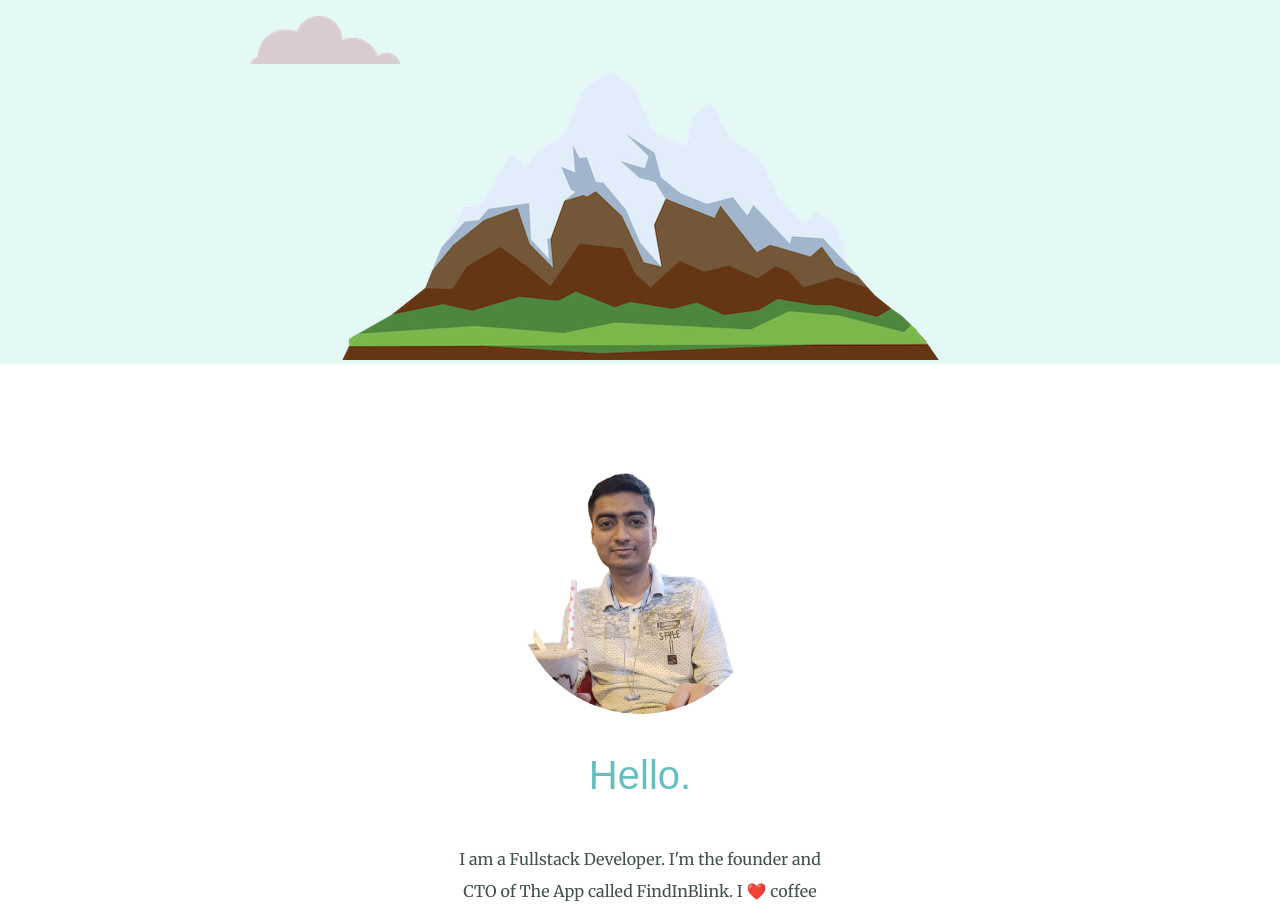
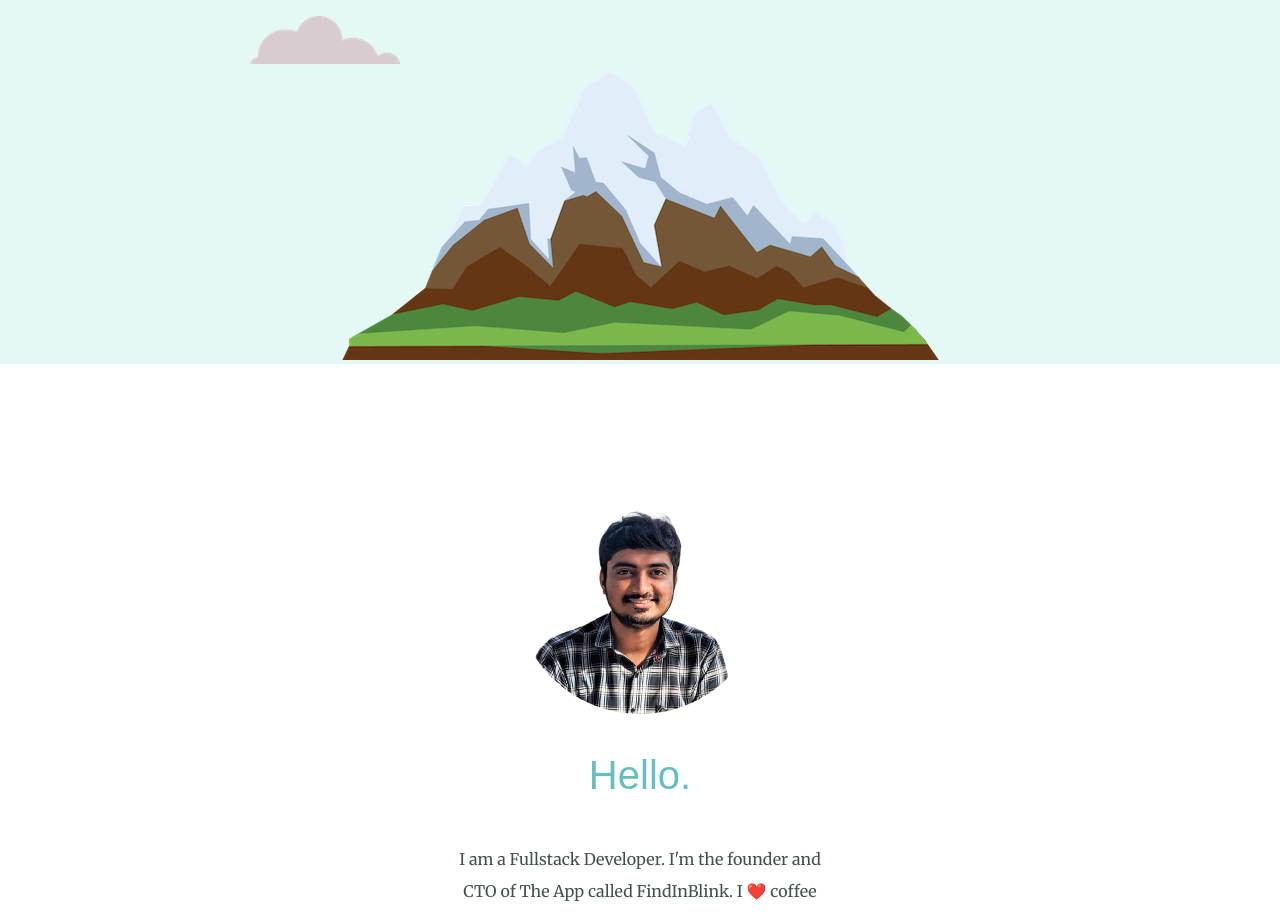
Before and after one commit to bhavintrivedi1999/AboutMe, a plain HTML site: page index.html in a window 1280 px wide. Shown: the part 404-1318 px from the top of the page. Drawn offline with Linux system fonts and the light colour scheme; a web font is replaced by a local one.

Commit message:
replace profile photo

```diff
--- a/index.html
+++ b/index.html
@@ -30,7 +30,7 @@
 
     <div class="middle-container">
         <div class="profile">
-        <img src="./images/bhavin2.png" alt="profile image.">
+        <img src="./images/bhavin6.png" alt="profile image.">
         <h2>Hello.</h2>
         <p class="into">I am a Fullstack Developer. I'm the founder and CTO of The App called FindInBlink. I ❤️ coffee and craft my own recipes.</p>
         </div>
```
Also changed, not shown: images/bhavin6.png (added), 2 other files.
